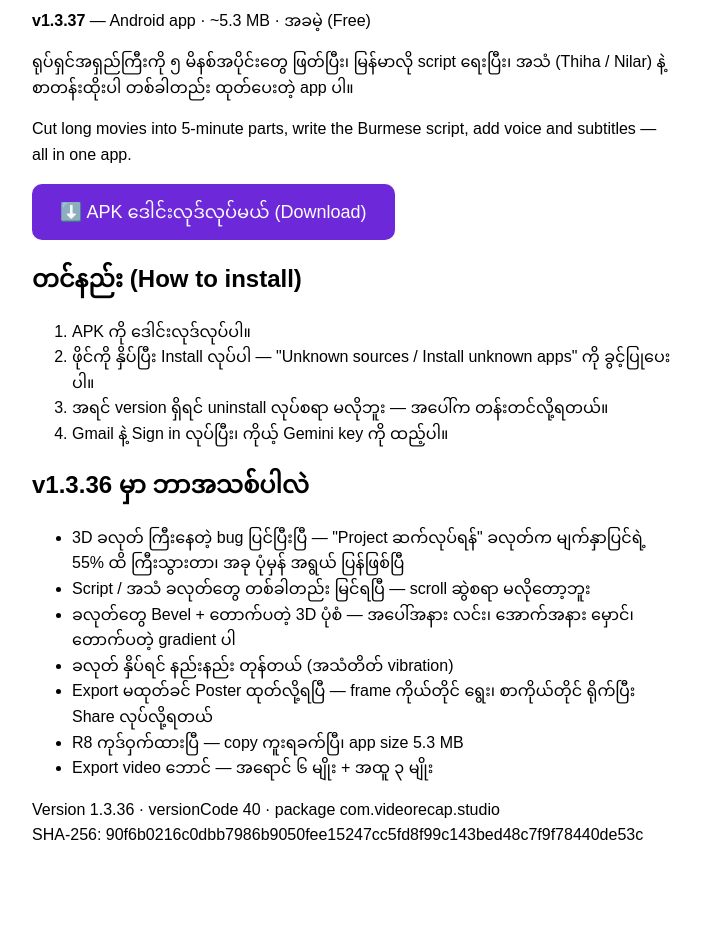
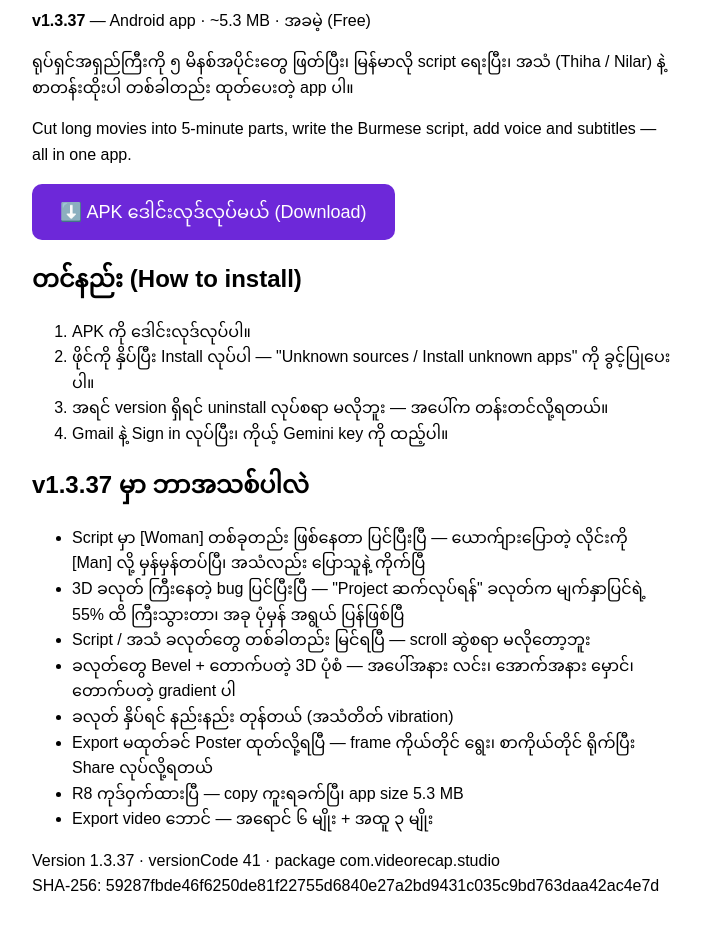
Before and after one commit to siangukmang869-sudo/video-recap-studio, a plain HTML site: page index.html in a window 1280 px wide. Shown: the part 105-1034 px from the top of the page, without its empty margins (288-989 px from the left). Before the commit the page ends 993 px from the top, so only its background shows below. Drawn offline with Linux system fonts and the light colour scheme.

Commit message:
v1.3.37 download page

```diff
--- a/index.html
+++ b/index.html
@@ -3,15 +3,15 @@
 <head>
 <meta charset="utf-8">
 <meta name="viewport" content="width=device-width, initial-scale=1">
-<title>Video Recap Studio — Download APK (v1.3.36)</title>
-<meta name="description" content="Video Recap Studio v1.3.36 — ရုပ်ရှင်ဇာတ်ကားတွေကို ၅ မိနစ် recap လုပ်တဲ့ Android app။ အခမဲ့ ဒေါင်းလုဒ်လုပ်ပါ။ Free download for Android.">
+<title>Video Recap Studio — Download APK (v1.3.37)</title>
+<meta name="description" content="Video Recap Studio v1.3.37 — ရုပ်ရှင်ဇာတ်ကားတွေကို ၅ မိနစ် recap လုပ်တဲ့ Android app။ အခမဲ့ ဒေါင်းလုဒ်လုပ်ပါ။ Free download for Android.">
 </head>
 <body style="font-family:sans-serif;max-width:640px;margin:40px auto;padding:0 16px;line-height:1.6">
 <h1>🎬 Video Recap Studio</h1>
-<p><strong id="ver">v1.3.36</strong> — Android app · ~5.3 MB · အခမဲ့ (Free)</p>
+<p><strong id="ver">v1.3.37</strong> — Android app · ~5.3 MB · အခမဲ့ (Free)</p>
 <p>ရုပ်ရှင်အရှည်ကြီးကို ၅ မိနစ်အပိုင်းတွေ ဖြတ်ပြီး၊ မြန်မာလို script ရေးပြီး၊ အသံ (Thiha / Nilar) နဲ့ စာတန်းထိုးပါ တစ်ခါတည်း ထုတ်ပေးတဲ့ app ပါ။</p>
 <p>Cut long movies into 5-minute parts, write the Burmese script, add voice and subtitles — all in one app.</p>
-<p><a id="apkLink" href="https://github.com/siangukmang869-sudo/video-recap-studio/releases/download/v1.3.36/VideoRecapStudio-v1.3.36.apk" style="display:inline-block;padding:14px 28px;background:#6d28d9;color:#fff;border-radius:10px;text-decoration:none;font-size:18px">⬇️ APK ဒေါင်းလုဒ်လုပ်မယ် (Download)</a></p>
+<p><a id="apkLink" href="https://github.com/siangukmang869-sudo/video-recap-studio/releases/download/v1.3.37/VideoRecapStudio-v1.3.37.apk" style="display:inline-block;padding:14px 28px;background:#6d28d9;color:#fff;border-radius:10px;text-decoration:none;font-size:18px">⬇️ APK ဒေါင်းလုဒ်လုပ်မယ် (Download)</a></p>
 <h2>တင်နည်း (How to install)</h2>
 <ol>
 <li>APK ကို ဒေါင်းလုဒ်လုပ်ပါ။</li>
@@ -19,8 +19,9 @@
 <li>အရင် version ရှိရင် uninstall လုပ်စရာ မလိုဘူး — အပေါ်က တန်းတင်လို့ရတယ်။</li>
 <li>Gmail နဲ့ Sign in လုပ်ပြီး၊ ကိုယ့် Gemini key ကို ထည့်ပါ။</li>
 </ol>
-<h2>v1.3.36 မှာ ဘာအသစ်ပါလဲ</h2>
+<h2>v1.3.37 မှာ ဘာအသစ်ပါလဲ</h2>
 <ul>
+<li>Script မှာ [Woman] တစ်ခုတည်း ဖြစ်နေတာ ပြင်ပြီးပြီ — ယောက်ျားပြောတဲ့ လိုင်းကို [Man] လို့ မှန်မှန်တပ်ပြီ၊ အသံလည်း ပြောသူနဲ့ ကိုက်ပြီ</li>
 <li>3D ခလုတ် ကြီးနေတဲ့ bug ပြင်ပြီးပြီ — "Project ဆက်လုပ်ရန်" ခလုတ်က မျက်နှာပြင်ရဲ့ 55% ထိ ကြီးသွားတာ၊ အခု ပုံမှန် အရွယ် ပြန်ဖြစ်ပြီ</li>
 <li>Script / အသံ ခလုတ်တွေ တစ်ခါတည်း မြင်ရပြီ — scroll ဆွဲစရာ မလိုတော့ဘူး</li>
 <li>ခလုတ်တွေ Bevel + တောက်ပတဲ့ 3D ပုံစံ — အပေါ်အနား လင်း၊ အောက်အနား မှောင်၊ တောက်ပတဲ့ gradient ပါ</li>
@@ -29,8 +30,8 @@
 <li>R8 ကုဒ်ဝှက်ထားပြီ — copy ကူးရခက်ပြီ၊ app size 5.3 MB</li>
 <li>Export video ဘောင် — အရောင် ၆ မျိုး + အထူ ၃ မျိုး</li>
 </ul>
-<p id="verFooter">Version 1.3.36 · versionCode 40 · package com.videorecap.studio<br>
-SHA-256: 90f6b0216c0dbb7986b9050fee15247cc5fd8f99c143bed48c7f9f78440de53c</p>
+<p id="verFooter">Version 1.3.37 · versionCode 41 · package com.videorecap.studio<br>
+SHA-256: 59287fbde46f6250de81f22755d6840e27a2bd9431c035c9bd763daa42ac4e7d</p>
 <script>
 // Keep the download button + version in sync with version.json so the
 // page never goes stale when a new release is published.
```
